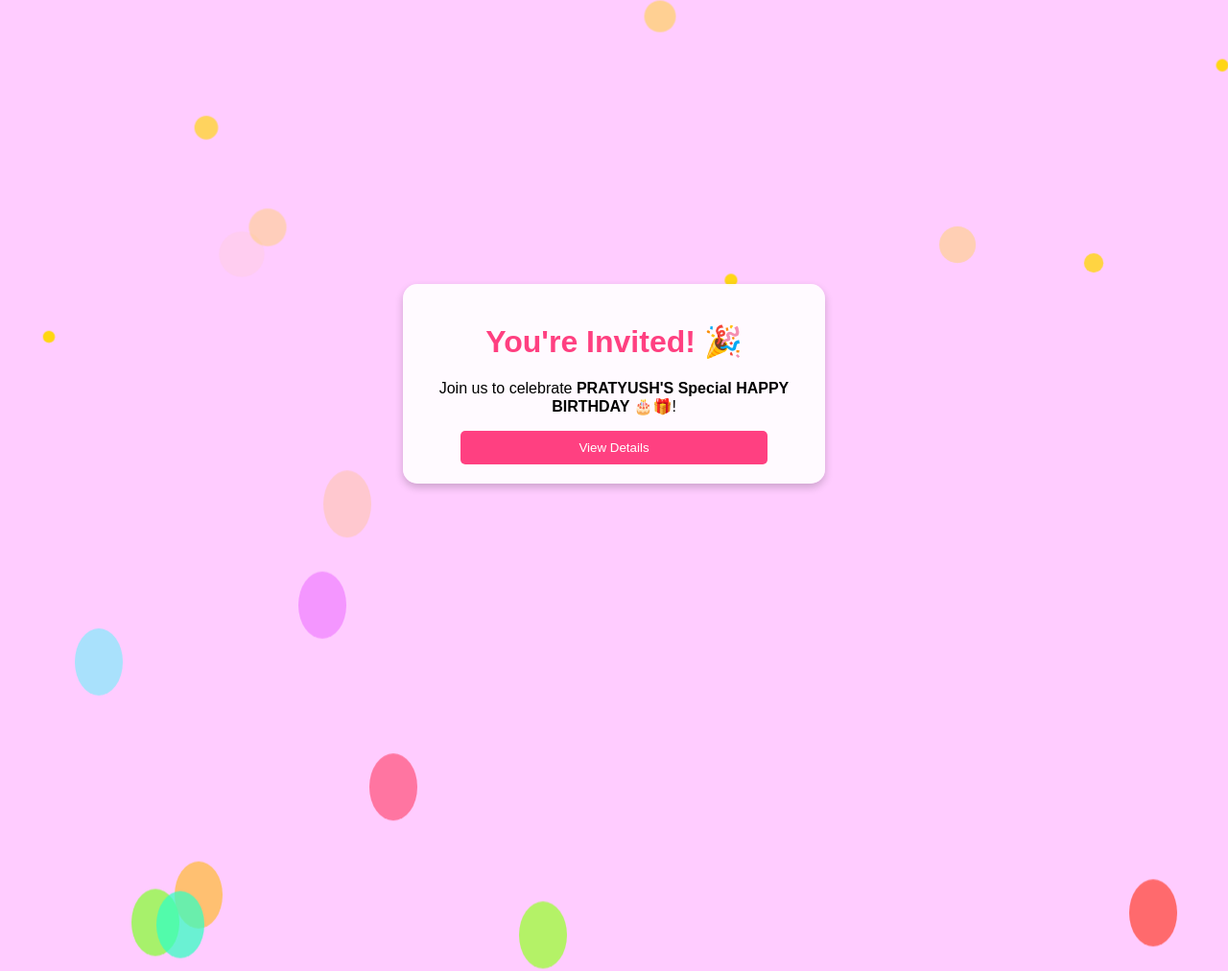
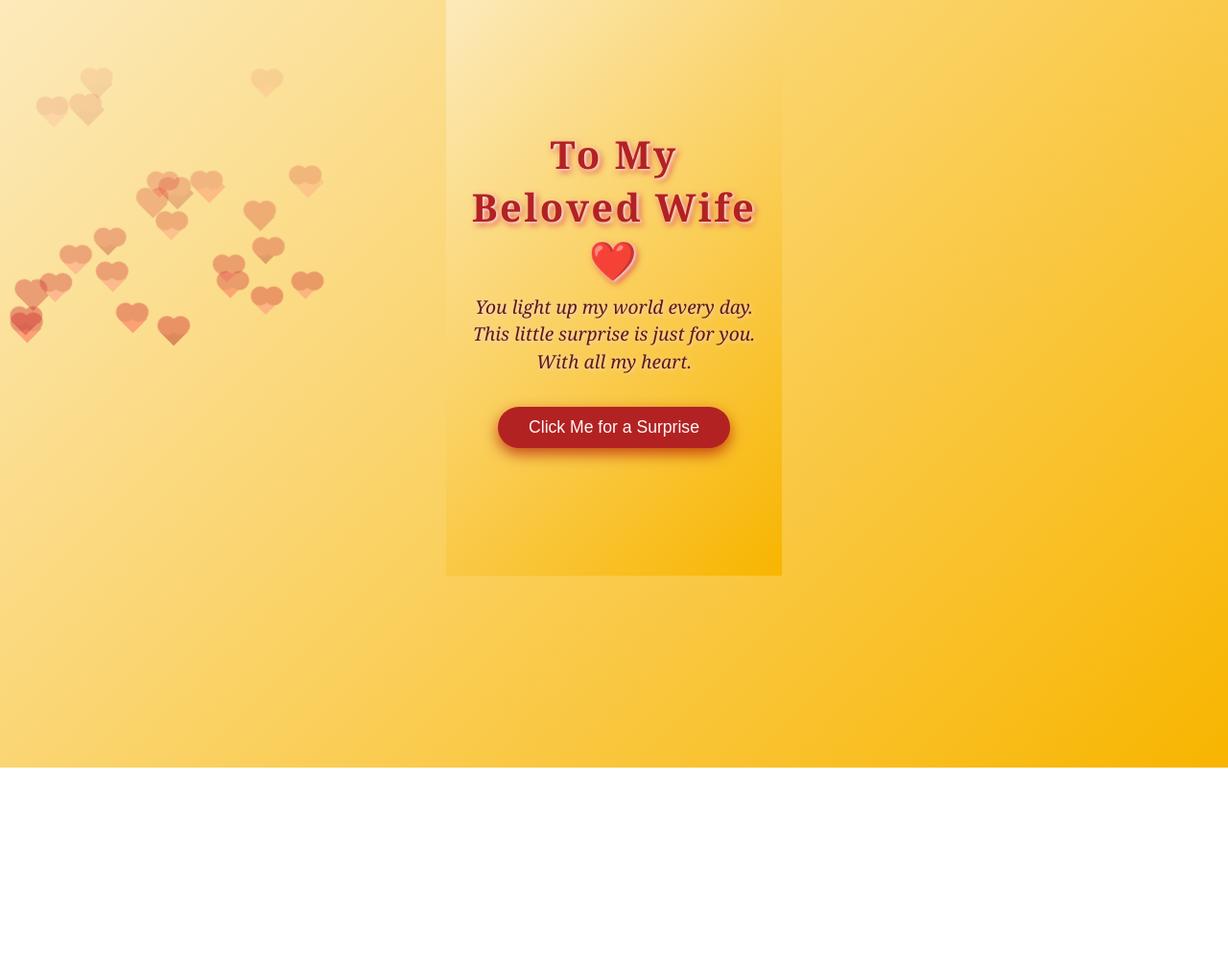
Before and after one commit to pratyushswain01/BFSc.-hub, a plain HTML site: page index.html in a window 1280 px wide. Shown: the top 1012 px of the page at 96% size. After the commit the page ends 800 px from the top, so only its background shows below. Drawn offline with Linux system fonts and the light colour scheme.

Commit message:
Update index.html

```diff
--- a/index.html
+++ b/index.html
@@ -1,131 +1,240 @@
 <!DOCTYPE html>
 <html lang="en">
 <head>
-    <meta charset="UTF-8">
-    <meta name="viewport" content="width=device-width, initial-scale=1.0">
-    <title>Birthday Invitation</title>
+<meta charset="UTF-8" />
+<meta name="viewport" content="width=device-width, initial-scale=1, maximum-scale=1, user-scalable=no" />
+<title>For My Beloved Wife</title>
 <style>
+  /* Reset & base */
+  * {
+    margin: 0; padding: 0;
+    box-sizing: border-box;
+  }
+  html, body {
+    height: 100%;
+    font-family: 'Georgia', serif;
+    background: linear-gradient(135deg, #fceabb, #f8b500);
+    overflow: hidden;
+    user-select: none;
+    -webkit-tap-highlight-color: transparent;
+  }
   body {
-            font-family: Arial, sans-serif;
-            background: #ffccff;
-            text-align: center;
-            padding: 0;
-            margin: 0;
-            height: 100vh;
     display: flex;
+    flex-direction: column;
     justify-content: center;
     align-items: center;
-            flex-direction: column;
-            overflow: hidden;
-            position: relative;
+    text-align: center;
+    color: #400000;
+    padding: 1rem;
+    max-width: 350px;
+    margin: auto;
+    height: 600px;
   }
-        .card {
-            background: rgba(255, 255, 255, 0.9);
-            padding: 20px;
-            border-radius: 15px;
-            box-shadow: 0 4px 8px rgba(0, 0, 0, 0.2);
-            width: 90%;
-            max-width: 400px;
-            transition: transform 0.3s;
-            text-align: center;
-            position: relative;
-            z-index: 2;
+  h1 {
+    font-size: 2.5rem;
+    font-weight: 700;
+    margin-bottom: 0.5rem;
+    letter-spacing: 0.06em;
+    color: #b22222;
+    text-shadow:
+      1px 1px 2px #fff5f5,
+      2px 2px 5px #c93838;
+    animation: pulse 3s infinite;
   }
-        .card:hover {
+  @keyframes pulse {
+    0%, 100% { text-shadow: 1px 1px 2px #fff5f5, 2px 2px 5px #c93838; }
+    50% { text-shadow: 2px 2px 6px #fff5f5, 4px 4px 10px #ff4c4c; }
+  }
+  p.message {
+    font-size: 1.2rem;
+    font-style: italic;
+    margin-bottom: 2rem;
+    color: #5a1a1a;
+    text-shadow: 1px 1px 4px #ffd5d5;
+    line-height: 1.5;
+  }
+  button#surpriseBtn {
+    background: #b22222;
+    border: none;
+    padding: 0.7rem 2rem;
+    font-size: 1.1rem;
+    color: #fff7f7;
+    border-radius: 40px;
+    cursor: pointer;
+    box-shadow: 0 6px 15px #aa0000a6;
+    transition: background 0.3s, box-shadow 0.3s, transform 0.2s;
+    user-select: none;
+  }
+  button#surpriseBtn:hover {
+    background: #d13434;
+    box-shadow: 0 8px 22px #d134344f;
     transform: scale(1.05);
   }
+  button#surpriseBtn:active {
+    transform: scale(0.95);
+    box-shadow: 0 4px 12px #a52a2a;
+  }
+  /* Heart shapes */
+  .heart {
+    position: absolute;
+    width: 20px;
+    height: 20px;
+    background: #d13434;
+    transform: rotate(-45deg);
+    opacity: 0.8;
+    animation: floatUp linear infinite;
+  }
+  .heart::before,
+  .heart::after {
+    content: '';
+    position: absolute;
+    width: 20px;
+    height: 20px;
+    background: #d13434;
+    border-radius: 50%;
+  }
+  .heart::before {
+    top: -10px;
+    left: 0;
+  }
+  .heart::after {
+    top: 0;
+    left: 10px;
+  }
+  @keyframes floatUp {
+    0% {
+      opacity: 0.8;
+      transform: translateY(0) rotate(-45deg);
+    }
+    100% {
+      opacity: 0;
+      transform: translateY(-600px) rotate(-45deg);
+    }
+  }
+  /* Surprise message modal */
+  #surpriseModal {
+    position: fixed;
+    top: 50%;
+    left: 50%;
+    width: 90%;
+    max-width: 320px;
+    padding: 2rem;
+    background: #fff0f0;
+    border-radius: 20px;
+    box-shadow: 0 6px 30px rgba(178, 34, 34, 0.7);
+    transform: translate(-50%, -50%) scale(0.8);
+    opacity: 0;
+    pointer-events: none;
+    transition: opacity 0.5s ease, transform 0.5s ease;
+    z-index: 1000;
+    text-align: center;
+  }
+  #surpriseModal.show {
+    opacity: 1;
+    pointer-events: auto;
+    transform: translate(-50%, -50%) scale(1);
+  }
+  #surpriseModal p {
+    font-size: 1.3rem;
+    font-weight: 600;
+    color: #b22222;
+    margin-bottom: 1rem;
+  }
+  #closeModal {
+    background: #b22222;
+    border: none;
+    color: #fff7f7;
+    font-size: 1rem;
+    padding: 0.5rem 1.5rem;
+    border-radius: 25px;
+    cursor: pointer;
+    box-shadow: 0 4px 15px #aa0000a6;
+    transition: background 0.3s;
+  }
+  #closeModal:hover {
+    background: #d13434;
+  }
+  /* Responsive tweaks for smaller screens */
+  @media (max-width: 360px) {
+    body {
+      padding: 0.5rem;
+    }
     h1 {
-            color: #ff4081;
+      font-size: 2rem;
     }
-        .details {
-            display: none;
-            margin-top: 10px;
-            color: #333;
+    p.message {
+      font-size: 1rem;
     }
-        .show-btn, .map-btn, .photo-btn {
-            background: #ff4081;
-            color: white;
-            border: none;
-            padding: 10px;
-            border-radius: 5px;
-            cursor: pointer;
-            margin-top: 10px;
-            display: block;
-            text-decoration: none;
-            width: 80%;
-            margin: auto;
-        }
-        .show-btn:hover, .map-btn:hover, .photo-btn:hover {
-            background: #e91e63;
-        }
-        .balloon {
-            width: 50px;
-            height: 70px;
-            background: red;
-            border-radius: 50%;
-            position: absolute;
-            animation: float 4s infinite ease-in-out;
-        }
-        @keyframes float {
-            0% { transform: translateY(100vh); opacity: 1; }
-            100% { transform: translateY(-10vh); opacity: 0; }
-        }
-        .firework {
-            position: absolute;
-            width: 10px;
-            height: 10px;
-            background: gold;
-            border-radius: 50%;
-            animation: explode 1.5s infinite;
-        }
-        @keyframes explode {
-            0% { transform: scale(1); opacity: 1; }
-            100% { transform: scale(5); opacity: 0; }
   }
 </style>
 </head>
 <body>
+
+<h1>To My Beloved Wife ❤️</h1>
+<p class="message">You light up my world every day. This little surprise is just for you.<br>With all my heart.</p>
+<button id="surpriseBtn">Click Me for a Surprise</button>
+
+<div id="surpriseModal">
+  <p>You're my everything. Love you forever! 💖</p>
+  <button id="closeModal">Close</button>
+</div>
+
 <script>
-        function createBalloons(num) {
-            for (let i = 0; i < num; i++) {
-                let balloon = document.createElement("div");
-                balloon.classList.add("balloon");
-                balloon.style.left = Math.random() * 100 + "vw";
-                balloon.style.background = `hsl(${Math.random() * 360}, 100%, 60%)`;
-                balloon.style.animationDuration = (3 + Math.random() * 2) + "s";
-                document.body.appendChild(balloon);
+  // Floating hearts creation and animation
+  const colors = ['#b22222', '#d13434', '#ff4c4c', '#ff7b7b'];
+  const maxHearts = 25;
+  const hearts = [];
+
+  function random(min, max) {
+    return Math.random() * (max - min) + min;
   }
+  function createHeart() {
+    const heart = document.createElement('div');
+    heart.classList.add('heart');
+    heart.style.left = random(5, 345) + 'px';
+    heart.style.animationDuration = random(5, 12) + 's';
+    heart.style.width = heart.style.height = random(15, 25) + 'px';
+    heart.style.backgroundColor = colors[Math.floor(random(0, colors.length))];
+    heart.style.opacity = random(0.6, 0.9);
+    heart.style.top = '600px'; // start from bottom
+    document.body.appendChild(heart);
+    hearts.push(heart);
+
+    // Remove heart after animation
+    setTimeout(() => {
+      heart.remove();
+      hearts.splice(hearts.indexOf(heart), 1);
+    }, 12000);
   }
-        function createFireworks(num) {
-            for (let i = 0; i < num; i++) {
-                let firework = document.createElement("div");
-                firework.classList.add("firework");
-                firework.style.left = Math.random() * 100 + "vw";
-                firework.style.top = Math.random() * 50 + "vh";
-                firework.style.animationDelay = Math.random() * 2 + "s";
-                document.body.appendChild(firework);
+  function heartsFlow() {
+    if (hearts.length < maxHearts) {
+      createHeart();
     }
+    requestAnimationFrame(heartsFlow);
   }
-        createBalloons(20);
-        createFireworks(10);
+  heartsFlow();
+
+  // Surprise modal logic
+  const surpriseBtn = document.getElementById('surpriseBtn');
+  const surpriseModal = document.getElementById('surpriseModal');
+  const closeModal = document.getElementById('closeModal');
+
+  surpriseBtn.addEventListener('click', () => {
+    surpriseModal.classList.add('show');
+    surpriseBtn.disabled = true;
+    surpriseBtn.style.cursor = 'default';
+  });
+  closeModal.addEventListener('click', () => {
+    surpriseModal.classList.remove('show');
+    surpriseBtn.disabled = false;
+    surpriseBtn.style.cursor = 'pointer';
+  });
+
+  // Prevent scrolling on mobile to keep it perfectly fitted
+  window.addEventListener('touchmove', e => {
+    e.preventDefault();
+  }, { passive: false });
 </script>
-    <div class="card">
-        <h1>You're Invited! 🎉</h1>
-        <p>Join us to celebrate <strong>PRATYUSH'S Special HAPPY BIRTHDAY 🎂🎁</strong>!</p>
-        <button class="show-btn" onclick="showDetails()">View Details</button>
-        <div class="details" id="details">
-            <p><strong>📅 Date:</strong> 21st February 2025</p>
-            <p><strong>⏰ Time:</strong> 6:00 PM</p>
-            <p><strong>📍 Venue:</strong> Kerala Bakery, BERHAMPUR</p>
-            <p><strong>📌 Location:</strong> Near Neelakanthanagar, Berhampur</p>
-            <a class="map-btn" href="https://www.google.com/maps/dir/?api=1&destination=Kerala+Bakery+Cafe,Berhampur" target="_blank">📍 Open in Google Maps</a>
-            <a class="photo-btn" href="album.html">📸 View Photos</a>
-        </div>
-    </div>
-    <script>
-        function showDetails() {
-            document.getElementById('details').style.display = 'block';
-        }
-    </script>
+
 </body>
 </html>
```
Lines whose indentation alone changed are shown as unchanged.
